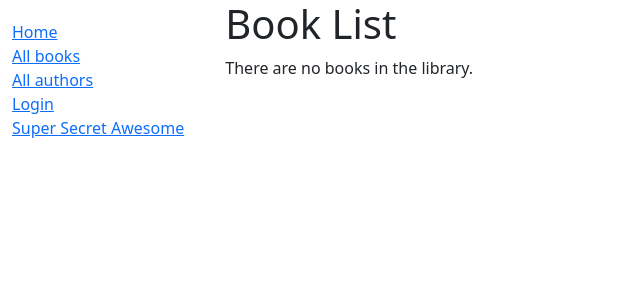
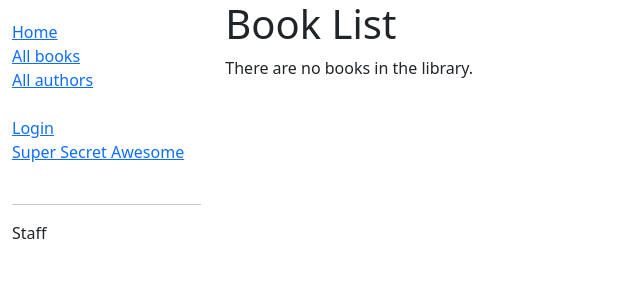
Before and after one commit to CesarLiChen/local-library-django, a Django app: page /catalog/books/ in a window 1280 px wide. Shown: the top 300 px of the page, without its empty margins (0-640 px from the left). Run offline with Django 4.2, Linux system fonts and the light colour scheme; data that the repository does not hold is empty.

Commit message:
Arrangement of sidebar, and new staff section

```diff
--- a/catalog/templates/base_generic.html
+++ b/catalog/templates/base_generic.html
@@ -33,6 +33,7 @@
                         <li><a href="{% url 'books' %}">All books</a></li>
                         <li><a href="{% url 'authors' %}">All authors</a></li>
 
+                        <br>
                         {% if user.is_authenticated %}
                             <li>User: {{ user.get_username }}</li>
                             <li><a href="{% url 'my-borrowed' %}">My Borrowed Books</a></li>
@@ -44,6 +45,10 @@
                         <li><a href="{% url 'secret' %}">
                             Super Secret Awesome
                         </a></li>
+
+                        <br><hr>
+
+                        <li>Staff</li>
                     </ul>
                 {% endblock %}
             </div>
```
